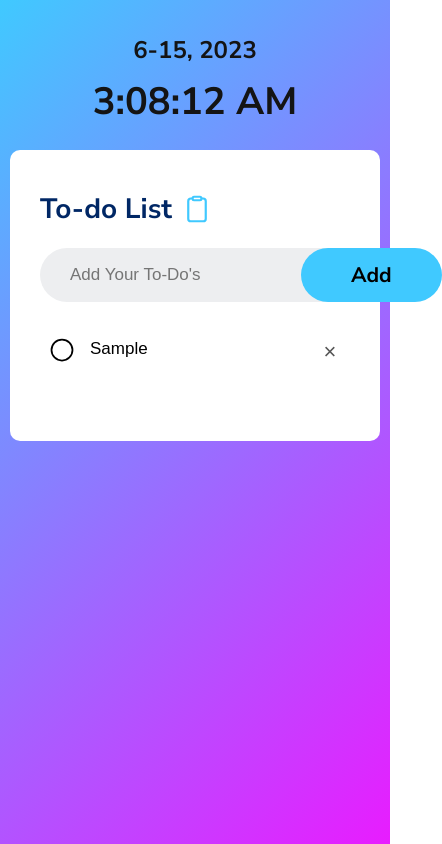
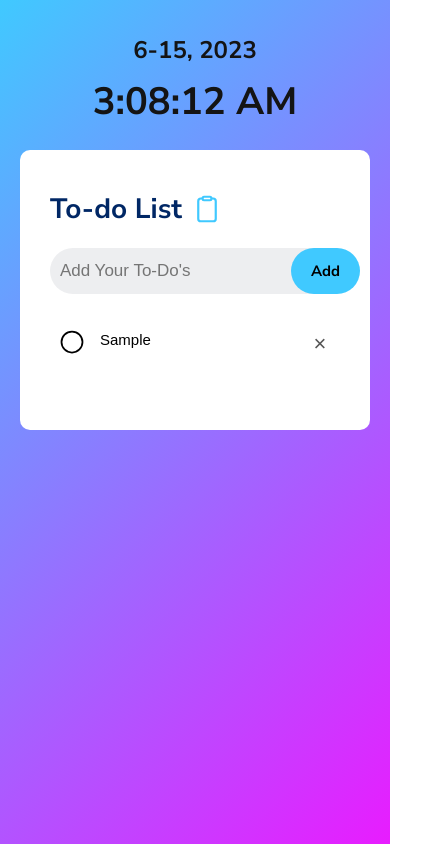
Before and after one commit to OwenB23/To-Do-List-App, a plain HTML site: page index.html in a window 390 px wide. Both pictures are taken after typing "Sample" into the empty fields and a click on the button "Add". Shown: the whole page, 442 px wide, since content can reach past the window. Drawn offline with nearby package versions, Linux system fonts and the light colour scheme.

Commit message:
Added Media Queries

```diff
--- a/styles.css
+++ b/styles.css
@@ -127,13 +127,17 @@ ul li {
   position: relative;
 }
 
+ul li:hover {
+  text-decoration: line-through;
+}
+
 ul li::before {
   content: "";
   position: absolute;
   height: 28px;
   width: 28px;
   border-radius: 50%;
-  background: url(images/ellipse-outline.svg);
+  background: url(Images/ellipse-outline.svg);
   background-size: cover;
   background-position: center;
   top: 9px;
@@ -166,3 +170,42 @@ ul li span {
 ul li span:hover {
   background: #edeef0;
 }
+
+@media (max-width: 500px) {
+  .container {
+    padding: 20px;
+  }
+
+  .current-time {
+    height: 20vh;
+  }
+
+  .current-time-container {
+    margin-top: 10px;
+  }
+
+  .to-do-app {
+    padding: 30px 20px 60px;
+  }
+
+  .to-do-app h2 {
+    font-size: 24px;
+  }
+
+  .row {
+    display: flex;
+    align-items: center;
+    justify-content: center;
+  }
+
+  button {
+    padding: 13px 20px;
+    font-size: 15px;
+  }
+
+  ul li {
+    display: flex;
+    align-items: center;
+    font-size: 15px;
+  }
+}
```
